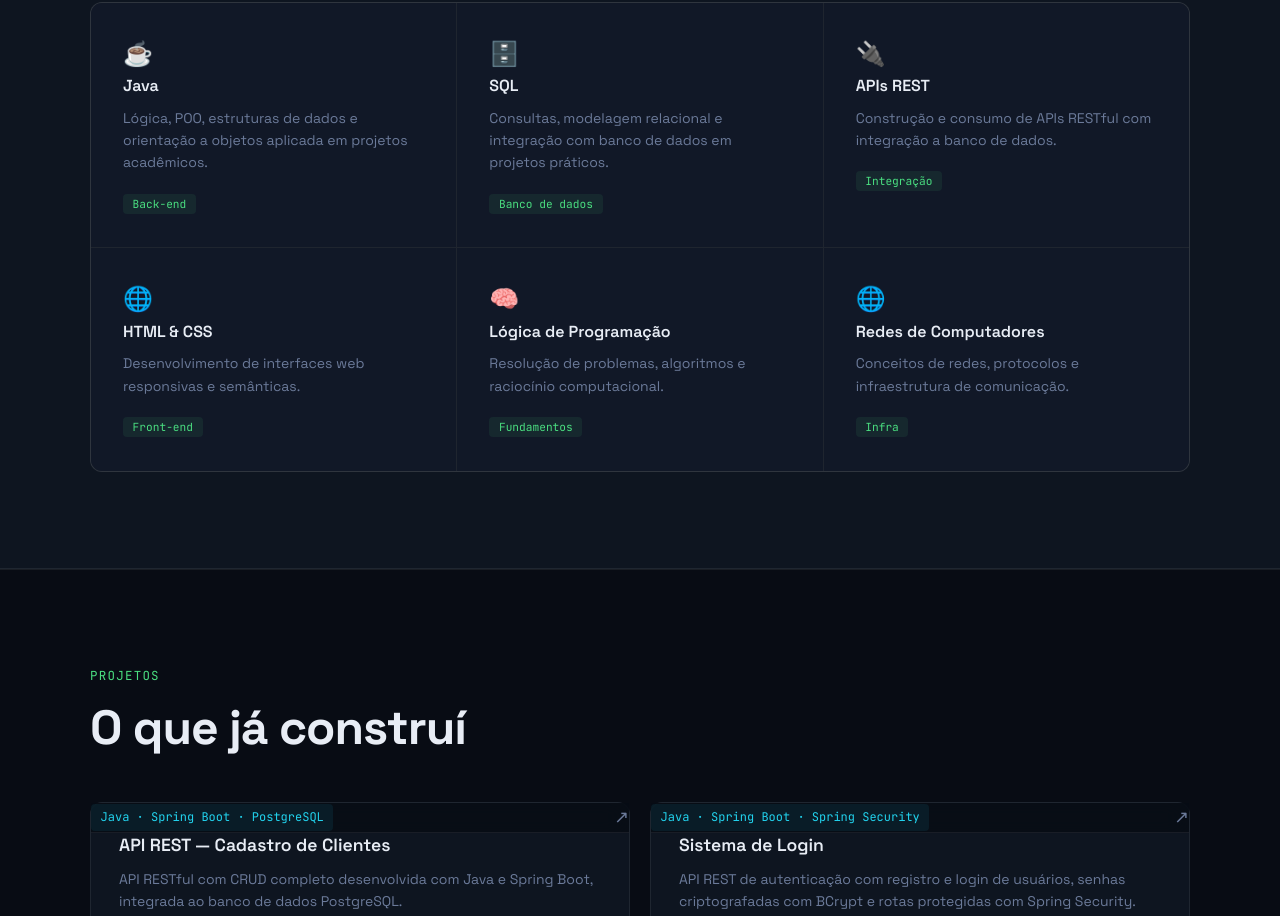
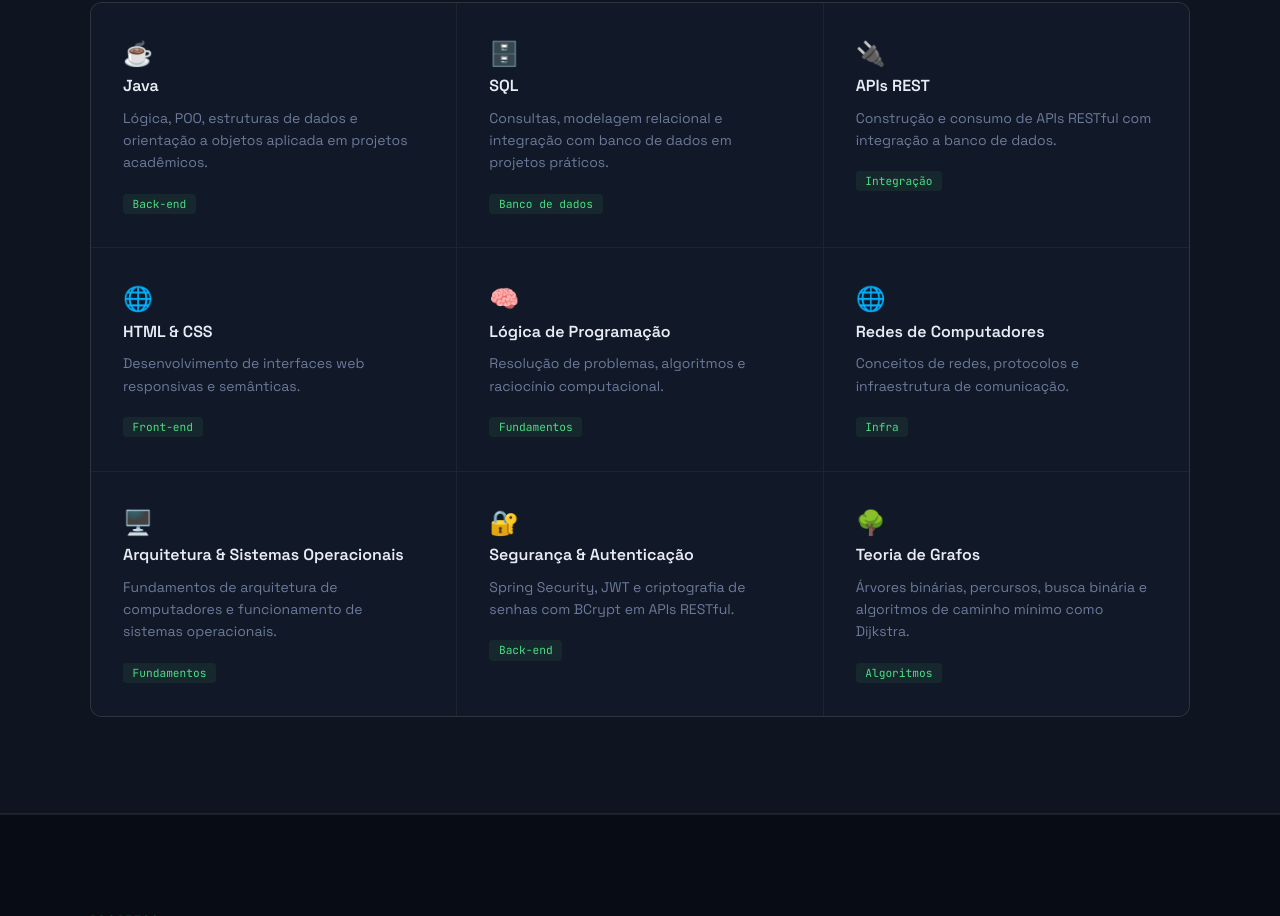
Before and after one commit to gabriellpachecok-lgtm/gabriellpachecok-lgtm.github.io, a plain HTML site: page index.html in a window 1280 px wide. Shown: the part 1666-2582 px from the top of the page. Drawn offline with Linux system fonts and the light colour scheme.

Commit message:
fix: completa grid de skills com novo card

```diff
--- a/index.html
+++ b/index.html
@@ -148,6 +148,24 @@
           <h3>Redes de Computadores</h3>
           <p>Conceitos de redes, protocolos e infraestrutura de comunicação.</p>
           <span class="skill-tag">Infra</span>
+        </li>
+        <li class="skill-card">
+          <span class="skill-icon">🖥️</span>
+          <h3>Arquitetura & Sistemas Operacionais</h3>
+          <p>Fundamentos de arquitetura de computadores e funcionamento de sistemas operacionais.</p>
+          <span class="skill-tag">Fundamentos</span>
+        </li>
+        <li class="skill-card">
+          <span class="skill-icon">🔐</span>
+          <h3>Segurança & Autenticação</h3>
+          <p>Spring Security, JWT e criptografia de senhas com BCrypt em APIs RESTful.</p>
+          <span class="skill-tag">Back-end</span>
+        </li>
+        <li class="skill-card">
+          <span class="skill-icon">🌳</span>
+          <h3>Teoria de Grafos</h3>
+          <p>Árvores binárias, percursos, busca binária e algoritmos de caminho mínimo como Dijkstra.</p>
+          <span class="skill-tag">Algoritmos</span>
         </li>
       </ul>
     </article>
```
